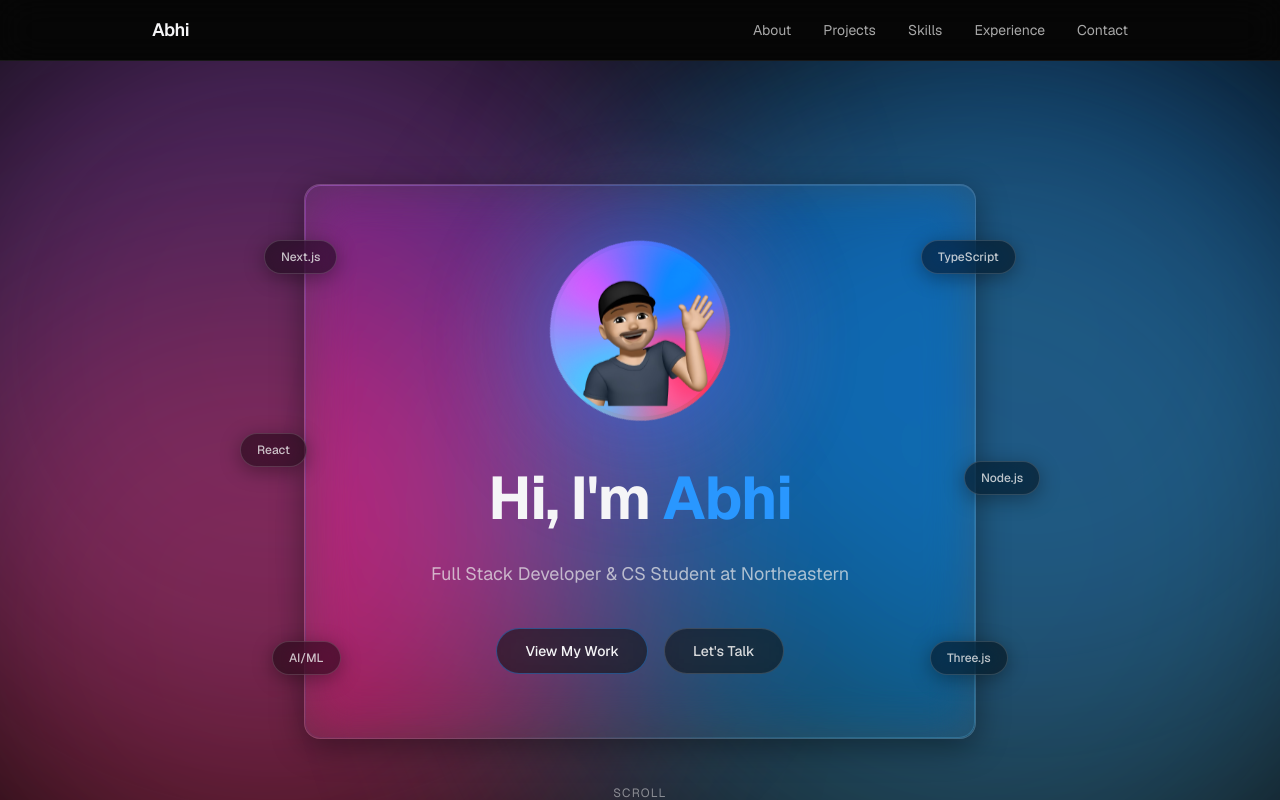
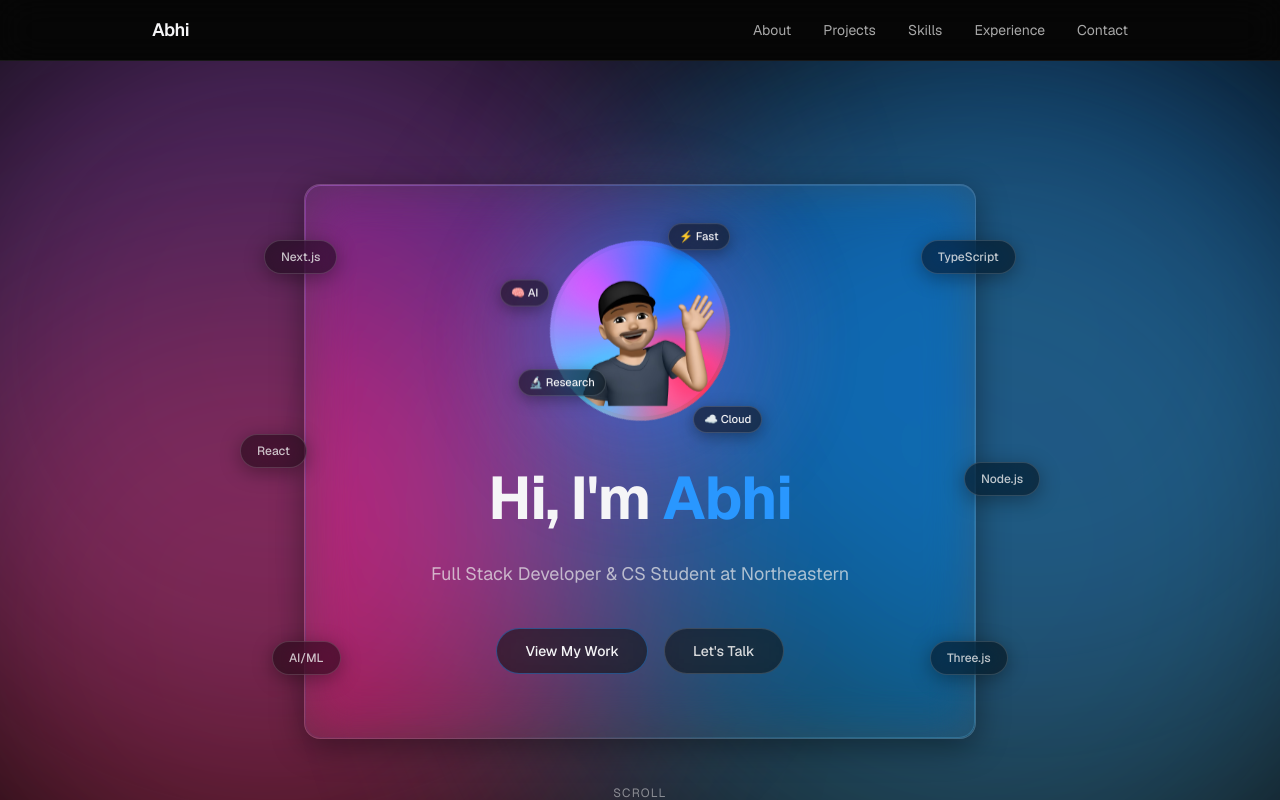
Before and after one commit to stalwartquintessence/my-portfolio, a Next.js app: page / in a window 1280 px wide. Shown: the top 800 px of the page. Built offline with nearby package versions, Linux system fonts and the light colour scheme.

Commit message:
feat: hero micro-interactions — floating tech icons and mouse parallax

```diff
--- a/src/app/globals.css
+++ b/src/app/globals.css
@@ -320,6 +320,27 @@ body {
   animation: badge-float-c 7.5s ease-in-out infinite 0.2s;
 }
 
+/* ---- Emoji satellite badges (orbit the hero memoji) ---- */
+
+.memoji-badge {
+  will-change: transform;
+}
+
+/* Reuse the badge-float keyframes at their own speeds/delays so the four
+   satellites bob out of sync with each other and with the card pills. */
+.memoji-badge--1 {
+  animation: badge-float-a 4.5s ease-in-out infinite;
+}
+.memoji-badge--2 {
+  animation: badge-float-c 5.5s ease-in-out infinite 0.3s;
+}
+.memoji-badge--3 {
+  animation: badge-float-b 6.2s ease-in-out infinite 0.6s;
+}
+.memoji-badge--4 {
+  animation: badge-float-a 5s ease-in-out infinite 0.9s;
+}
+
 @media (prefers-reduced-motion: reduce) {
   .bloom-orb--a,
   .bloom-orb--b,
@@ -343,7 +364,11 @@ body {
   .tech-badge--3,
   .tech-badge--4,
   .tech-badge--5,
-  .tech-badge--6 {
+  .tech-badge--6,
+  .memoji-badge--1,
+  .memoji-badge--2,
+  .memoji-badge--3,
+  .memoji-badge--4 {
     animation: none;
   }
 }
--- a/src/components/sections/Hero.tsx
+++ b/src/components/sections/Hero.tsx
@@ -54,11 +54,32 @@ const TECH_BADGES: TechBadge[] = [
   { label: "Three.js", position: "-right-8 bottom-16", float: "tech-badge--6" },
 ];
 
+// Small emoji satellite pills hugging the memoji circle (distinct from the
+// card-edge tech-stack pills above). They live inside the memoji parallax
+// layer, so the whole cluster leans toward the cursor as one unit.
+interface MemojiBadge {
+  label: string;
+  /** Absolute-position classes, relative to the 180px memoji box. */
+  position: string;
+  /** Float animation variant + timing class. */
+  float: string;
+}
+
+const MEMOJI_BADGES: MemojiBadge[] = [
+  { label: "⚡ Fast", position: "-top-3 right-0", float: "memoji-badge--1" },
+  { label: "🧠 AI", position: "top-9 -left-12", float: "memoji-badge--2" },
+  { label: "☁️ Cloud", position: "-bottom-1 -right-8", float: "memoji-badge--3" },
+  { label: "🔬 Research", position: "bottom-7 -left-8", float: "memoji-badge--4" },
+];
+
 const TITLE = "Hi, I'm Abhi";
 const NAME_START = TITLE.indexOf("Abhi");
 
 export default function Hero() {
   const sectionRef = useRef<HTMLElement>(null);
+  const memojiParallaxRef = useRef<HTMLDivElement>(null);
+  const pillsParallaxRef = useRef<HTMLDivElement>(null);
+  const orbsParallaxRef = useRef<HTMLDivElement>(null);
 
   useEffect(() => {
     const prefersReducedMotion = window.matchMedia(
@@ -114,6 +135,45 @@ export default function Hero() {
     return () => ctx.revert();
   }, []);
 
+  // Mouse parallax: memoji leans toward the cursor, the card tech pills drift
+  // the opposite way (counter-parallax), and the bloom orbs shift a hair for
+  // depth. Desktop / fine-pointer only, and disabled under reduced-motion.
+  useEffect(() => {
+    const finePointer = window.matchMedia("(pointer: fine)").matches;
+    const prefersReducedMotion = window.matchMedia(
+      "(prefers-reduced-motion: reduce)",
+    ).matches;
+    if (!finePointer || prefersReducedMotion) {
+      return;
+    }
+
+    const handleMove = (event: MouseEvent) => {
+      // Normalized -1..1 offset from the viewport center.
+      const nx = (event.clientX / window.innerWidth) * 2 - 1;
+      const ny = (event.clientY / window.innerHeight) * 2 - 1;
+
+      const memoji = memojiParallaxRef.current;
+      const pills = pillsParallaxRef.current;
+      const orbs = orbsParallaxRef.current;
+
+      // Memoji: toward the cursor, capped at 8px.
+      if (memoji) {
+        memoji.style.transform = `translate3d(${nx * 8}px, ${ny * 8}px, 0)`;
+      }
+      // Tech pills: opposite direction, slightly larger for a layered feel.
+      if (pills) {
+        pills.style.transform = `translate3d(${nx * -12}px, ${ny * -12}px, 0)`;
+      }
+      // Bloom orbs: barely there (max ~2px) for subtle depth.
+      if (orbs) {
+        orbs.style.transform = `translate3d(${nx * 2}px, ${ny * 2}px, 0)`;
+      }
+    };
+
+    window.addEventListener("mousemove", handleMove);
+    return () => window.removeEventListener("mousemove", handleMove);
+  }, []);
+
   return (
     <section
       ref={sectionRef}
@@ -121,16 +181,24 @@ export default function Hero() {
       aria-label="Introduction"
       className="relative isolate flex min-h-screen w-full items-center justify-center overflow-hidden px-6"
     >
-      {/* Ambient color blooms, pinned behind everything (-z-10). */}
+      {/* Ambient color blooms, pinned behind everything (-z-10). Wrapped in a
+          parallax layer that drifts a couple pixels with the cursor. */}
+      <div
+        ref={orbsParallaxRef}
+        className="pointer-events-none absolute inset-0 -z-10 transition-transform duration-100 ease-out [will-change:transform]"
+      >
         <BloomOrbs orbs={HERO_ORBS} />
+      </div>
 
       {/* Card + its orbiting tech pills share one sized wrapper so the pills
           are positioned relative to the card, not the viewport. */}
       <div className="relative z-10 w-full max-w-2xl">
-        {/* Floating tech pills hugging the card edges. Decorative, desktop-only. */}
+        {/* Floating tech pills hugging the card edges. Decorative, desktop-only.
+            Counter-parallax: drifts opposite the cursor. */}
         <div
+          ref={pillsParallaxRef}
           aria-hidden="true"
-          className="pointer-events-none absolute inset-0 z-[5] hidden md:block"
+          className="pointer-events-none absolute inset-0 z-[5] hidden transition-transform duration-100 ease-out [will-change:transform] md:block"
         >
           {TECH_BADGES.map((badge) => (
             <span
@@ -143,8 +211,14 @@ export default function Hero() {
         </div>
 
         <GlassCard className="w-full px-8 py-12 text-center sm:px-12 sm:py-16">
+          {/* Memoji + its orbiting emoji satellites share one parallax layer,
+              so the whole cluster leans toward the cursor as a single unit. */}
+          <div
+            ref={memojiParallaxRef}
+            className="relative mx-auto mb-8 h-[180px] w-[180px] transition-transform duration-100 ease-out [will-change:transform]"
+          >
             {/* Memoji: soft bloom glow + rotating iridescent ring + bobbing image. */}
-          <div className="hero-memoji relative mx-auto mb-8 h-[180px] w-[180px]">
+            <div className="hero-memoji absolute inset-0">
               <span aria-hidden="true" className="memoji-glow" />
               <div className="memoji-bob relative h-full w-full">
                 <div className="memoji-ring h-full w-full">
@@ -159,6 +233,19 @@ export default function Hero() {
                     />
                   </div>
                 </div>
+              </div>
+            </div>
+
+            {/* Emoji satellite pills hugging the circle edges. Decorative. */}
+            <div aria-hidden="true" className="pointer-events-none absolute inset-0">
+              {MEMOJI_BADGES.map((badge) => (
+                <span
+                  key={badge.label}
+                  className={`hero-badge memoji-badge glass absolute whitespace-nowrap rounded-full border border-white/15 px-2.5 py-1 text-[0.7rem] font-medium text-cream shadow-[0_4px_16px_rgba(0,0,0,0.35)] ${badge.position} ${badge.float}`}
+                >
+                  {badge.label}
+                </span>
+              ))}
             </div>
           </div>
 
```
Lines whose indentation alone changed are shown as unchanged.
